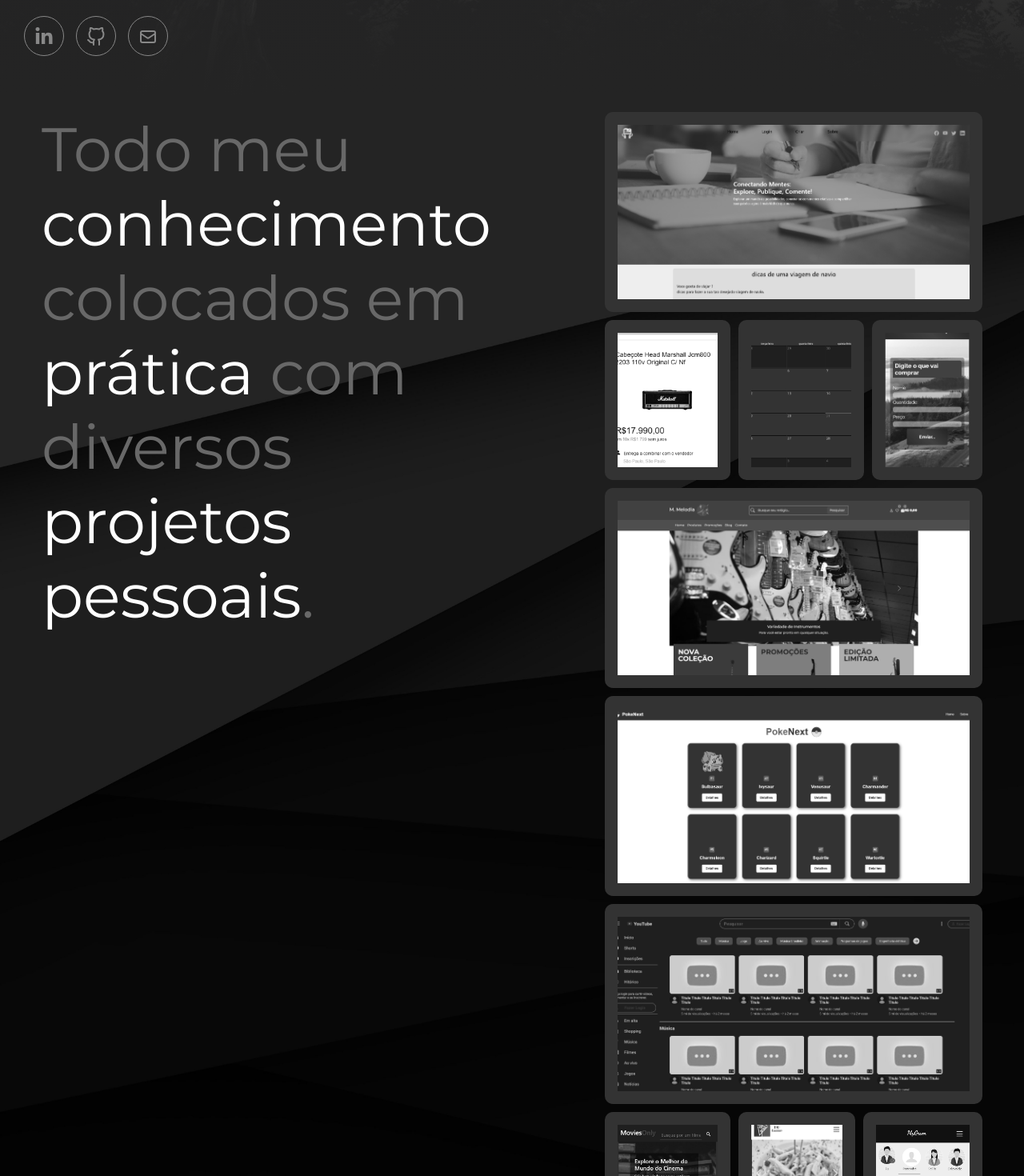
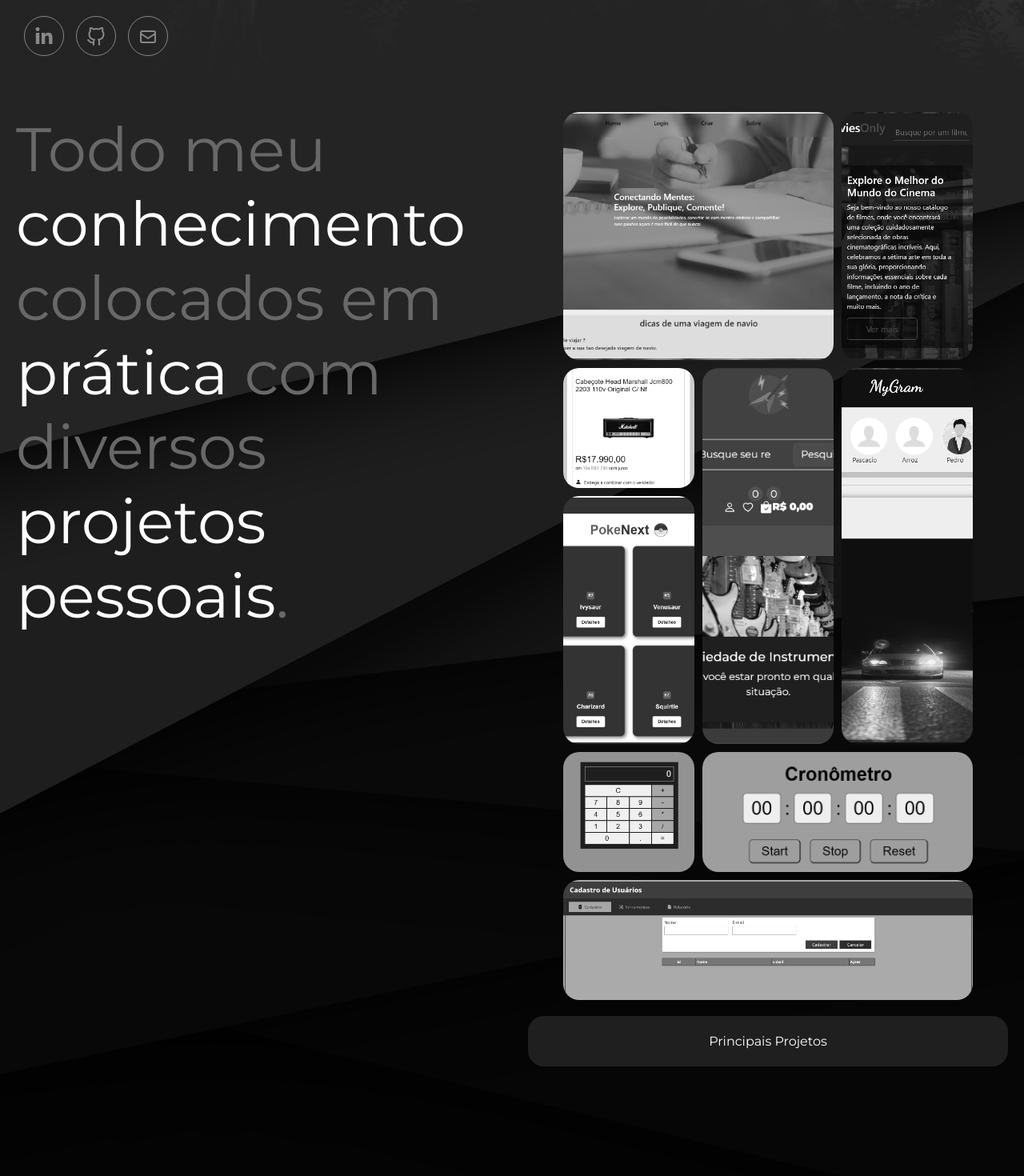
Before and after one commit to Pedro-Thomazi/meu-portfolio-2024, a React (Create React App) app: page / in a window 1280 px wide. Shown: the part 680-2150 px from the top of the page at 80% size. Built offline with nearby package versions, Linux system fonts and the light colour scheme.

Commit message:
Ajustatndo meus projetos

```diff
--- a/src/Components/MyProjects/MyProjects.jsx
+++ b/src/Components/MyProjects/MyProjects.jsx
@@ -32,23 +32,17 @@ const MyProjects = () => {
       </section>
       <section className={styles.imagesContainer}>
         <div className={styles.images}>
-          <img src={ProjetoTheBlog} alt="Projeto TheBlog" style={{width: '100%'}} />
-          <div className={styles.imgs}>
-            <img src={fotoAmpMarshall} alt="Projeto Compra de Amplificador Marshall" />
-            <img src={fotoCalendar} alt="Projeto Calendario" />
-            <img src={listaDeCompras2} alt="Projeto Lista de Compras" />
-          </div>
-          <img src={lojaMuitaMelodia} alt="Projeto Muita Melodia" style={{width: '100%'}} />
-          <img src={fotoPokeM} alt="Projeto API do Pokemon" style={{width: '100%'}} />
-          <img src={projetoYoutube} alt="Projeto Replica do Youtube" style={{width: '100%'}} />
-          <div className={styles.imgs}>
-            <img src={moviesOnly2} alt="Projeto Only Movies" />
-            <img src={projetoHoFame} alt="Projeto HoFame" />
-            <img src={projetoMyGram} alt="Projeto MyGram" />
-          </div>
-
-          <a className={styles.principalWorks} href="#principalsProjects">Principais Projetos</a>
+          <div className={`${styles.item} ${styles.img1}`}></div>
+          <div className={`${styles.item} ${styles.img2}`}></div>
+          <div className={`${styles.item} ${styles.img3}`}></div>
+          <div className={`${styles.item} ${styles.img4}`}></div>
+          <div className={`${styles.item} ${styles.img5}`}></div>
+          <div className={`${styles.item} ${styles.img6}`}></div>
+          <div className={`${styles.item} ${styles.img7}`}></div>
+          <div className={`${styles.item} ${styles.img8}`}></div>
+          <div className={`${styles.item} ${styles.img9}`}></div>
         </div>
+        <a className={styles.principalWorks} href="#principalsProjects">Principais Projetos</a>
       </section>
     </main>
   )
--- a/src/Components/MyProjects/MyProjects.module.scss
+++ b/src/Components/MyProjects/MyProjects.module.scss
@@ -2,6 +2,7 @@
   display: flex;
   justify-content: space-around;
   width: 100%;
+  padding-bottom: 250px;
   background-image: url('../../Images/bgimage1.jpg');
   background-size: cover;
 
@@ -25,69 +26,128 @@
 
 
   .imagesContainer {
-    width: 40vw;
+    display: flex;
+    align-items: center;
+    flex-direction: column;
+    filter: grayscale(100%);
+    transition: .5s;
+
+    &:hover {
+      filter: grayscale(0%);
+    }
 
     .images {
-      display: flex;
-      flex-direction: column;
-      align-items: center;
-      justify-content: center;
+      position: relative;
+      display: grid;
       gap: 10px;
-      filter: grayscale(1);
-      transition: .4s;
-      width: 100%;
+      width: 40vw;
+      grid-template-columns: 1fr 1fr 1fr;
+      grid-template-rows: 150px 150px 150px 150px 150px 150px 150px;
+      grid-template-areas:
+        'img1 img1 img3'
+        'img1 img1 img3'
+        'img2 img4 img6'
+        'img5 img4 img6'
+        'img5 img4 img6'
+        'img7 img8 img8'
+        'img9 img9 img9';
+
+      .item {
+        position: relative;
+        background-color: #fff;
+        overflow: hidden;
+        border-radius: 20px;
+        border: 2px solid transparent;
+        transition: .5s;
 
         &:hover {
-        filter: grayscale(0);
-      }
-
-      img {
-        padding: 15px;
-        background-color: #333;
-        border-radius: 10px;
-        width: 33.3%;
-        height: 250px;
-        object-fit: cover;
-        border: 1px solid transparent;
-        transition: .4s;
-
-
-        &:hover {
+          border-color: goldenrod;
           transform: scale(110%);
-          border-color: goldenrod;
+          z-index: 100;
         }
       }
 
-      .imgs {
-        display: flex;
-        width: 100%;
-        gap: 10px;
-        // background-color: blue;
+      .img1 {
+        grid-area: img1;
+        background-image: url('../../Images/imgProjects/fotoTheblog.png');
+        background-size: cover;
+        background-position: center;
+      }
 
-        img {
-          height: 200px;
+      .img2 {
+        grid-area: img2;
+        background-image: url('../../Images/imgProjects/pageStoreMarshall.png');
+        background-size: cover;
+        background-position: center;
+      }
+
+      .img3 {
+        grid-area: img3;
+        background-image: url('../../Images/imgProjects/moviesOnly2.png');
+        background-size: cover;
+        background-position: center;
+      }
+
+      .img4 {
+        grid-area: img4;
+        background-image: url('../../Images/imgProjects/lojaMuitaMelodia-2.png');
+        background-size: cover;
+        background-position: center;
+      }
+
+      .img5 {
+        grid-area: img5;
+        background-image: url('../../Images/imgProjects/fotoPokeM.png');
+        background-size: cover;
+        background-position: center;
+      }
+
+      .img6 {
+        grid-area: img6;
+        background-image: url('../../Images/imgProjects/fotoMygram.png');
+        background-size: cover;
+        background-position: center;
+      }
+
+      .img7 {
+        grid-area: img7;
+        background-image: url('../../Images/imgProjects/calculadora.png');
+        background-size: cover;
+        background-position: center;
+      }
+
+      .img8 {
+        grid-area: img8;
+        background-image: url('../../Images/imgProjects/cronometro.png');
+        background-size: cover;
+        background-position: center;
+      }
+
+      .img9 {
+        grid-area: img9;
+        background-image: url('../../Images/imgProjects/crudJavascript.png');
+        background-size: cover;
+        // background-position: center;
       }
     }
 
     .principalWorks {
       cursor: pointer;
-        background-color: #333;
       width: 100%;
       text-align: center;
+      padding: 20px;
+      background-color: #1f1f1f;
+      border: 2px solid transparent;
+      margin: 20px 0;
       color: #fff;
-        border-radius: 10px;
-        padding: 20px;
-        border: 1px solid transparent;
-        transition: .4s;
+      border-radius: 20px;
+      transition: .5s;
 
       &:hover {
-          border-color: goldenrod;
-          background-color: transparent;
-          color: goldenrod;
+        border-color: #fff;
+      }
     }
 
-      }
-    }
   }
 }
 
@@ -97,26 +157,37 @@
 @media (max-width: 1250px) {
   .myProjectsContainer {
     flex-direction: column;
+    padding-bottom: 0;
 
     section {
       width: 100%;
     }
 
     .imagesContainer {
+      width: 100%;
+      align-self: center;
+
+      .images {
         width: 90%;
-      align-self: center;
+      }
     }
   }
 }
 
-@media (max-width: 500px) {
+@media (max-width: 596px) {
   .myProjectsContainer {
     .imagesContainer {
       .images {
-        .imgs {
-          display: none;
+        grid-template-columns: 1fr 1fr 1fr 1fr;
+        grid-template-areas:
+        'img1 img1 img3 img3'
+        'img1 img1 img3 img3'
+        'img2 img2 img6 img6'
+        'img2 img2 img6 img6'
+        'img5 img5 img8 img8'
+        'img5 img5 img8 img8'
+        'img9 img9 img9 img9';
       }
     }
   }
 }
-}
```
Lines whose indentation alone changed are shown as unchanged.
